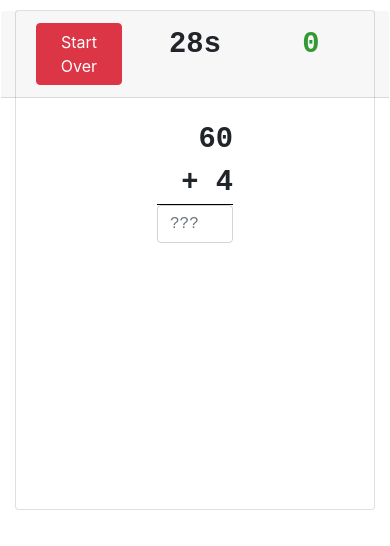
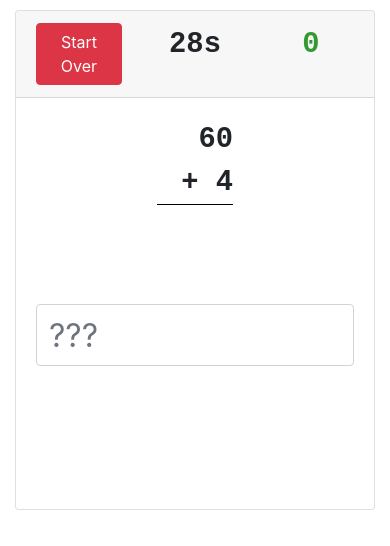
Before and after one commit to bendalton/speed-math-angular, an Angular app: page / in a window 390 px wide. Both pictures are taken after a click on the button "30 Seconds". Shown: the top 546 px of the page. Built offline with nearby package versions, Linux system fonts and the light colour scheme.

Commit message:
Update styling and fix input issue with mobile
before: the keyboard wouldn't re-open after you answered a question
now: the keyboard should remain open

```diff
--- a/src/app/math-test/math-test.component.css
+++ b/src/app/math-test/math-test.component.css
@@ -7,9 +7,7 @@ font-family: 'Courier New', Courier, monospace;
 font-weight:bold;
 font-size:180%
 }
-.solution {
-border-top: 1px solid #000;
-}
+
 .number.correct {
 color:#339933;
 }
@@ -29,3 +27,12 @@ font-size:150%;
 font-weight: bold;
 margin-bottom:20px;
 }
+
+.answer-holder, .answer-placeholder {
+  border-top: 1px solid #000;
+  height:100px;
+}
+
+#solutionInput {
+  font-size:200%;
+}
--- a/src/app/math-test/math-test.component.html
+++ b/src/app/math-test/math-test.component.html
@@ -1,5 +1,6 @@
 <div class="card">
-  <div class="card-header row" *ngIf="currentTest">
+  <div class="card-header" *ngIf="currentTest">
+    <div class="row">
       <div class="col-4 text-left">
       <button (click)="showMenu()" class="btn btn-danger">Start Over</button>
       </div>
@@ -10,6 +11,7 @@
       {{currentTest.questionsCorrect}}
       </div>
     </div>
+  </div>
   <div class="card-body">
     <div class="menu" *ngIf="!currentTest">
       <h2 class="text-center">🏁 Speed Math 🏁</h2>
@@ -17,11 +19,17 @@
       <h5>Caleb, choose your race:</h5>
       <button *ngFor="let test of availableTests" class="btn btn-block btn-success" (click)="startTest(test)">{{test.title}}</button>
     </div>
-    <div  *ngIf="currentTest && currentTest.isRunning" class="col-4 offset-4 text-right">
+    <div *ngIf="currentTest && currentTest.isRunning" class="col-4 offset-4 text-right">
       <div class="number">{{currentTest.currentQuestion.numberTop}}</div>
       <div class="number"><span>{{currentTest.currentQuestion.operator}}</span> {{currentTest.currentQuestion.numberBottom}}</div>
-      <div class="number solution" *ngIf="!currentTest.currentQuestion.answered">
+      <div class="number correct answer-placeholder"  *ngIf="!currentTest.currentQuestion.answered"></div>
+      <div class="number correct answer-holder"  *ngIf="currentTest.currentQuestion.answered">
+        <span *ngIf="currentTest.currentQuestion.answered && currentTest.currentQuestion.answeredCorrectly">✅</span> {{currentTest.currentQuestion.correctSolution}}
+      </div>
+    </div>
+    <div>
      <input
+          *ngIf="currentTest && currentTest.isRunning"
           id="solutionInput"
           class="form-control"
           type="number"
@@ -30,10 +38,6 @@
           [(ngModel)]="currentAnswer"
           (keyup.enter)="answerQuestion(currentAnswer)">
       </div>
-      <div class="number correct"  *ngIf="currentTest.currentQuestion.answered">
-        <span *ngIf="currentTest.currentQuestion.answeredCorrectly">✅</span> {{currentTest.currentQuestion.correctSolution}}
-      </div>
-    </div>
     <div  *ngIf="currentTest && !currentTest.isRunning" class="col-4 offset-4 text-center">
       <h3><span class="number correct">{{currentTest.questionsCorrect}}</span></h3>
       <h5>in {{currentTest.secondsTotal}} seconds</h5>
```
Lines whose indentation alone changed are shown as unchanged.
